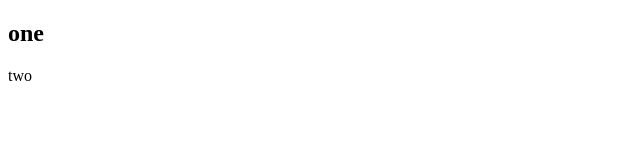
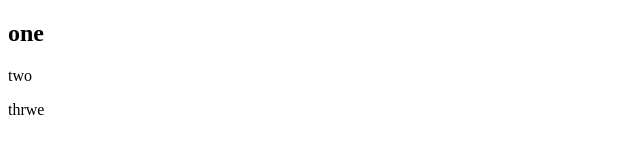
Before and after one commit to EFTEKHER/ostadone, a plain HTML site: page remove.html in a window 1280 px wide. Shown: the full height of the page, 0-640 px from the left. Drawn offline with Linux system fonts and the light colour scheme.

Commit message:
version 8.0.0

```diff
--- a/remove.html
+++ b/remove.html
@@ -8,5 +8,6 @@
 <body>
     <h2>one</h2>
     <p>two</p>
+    <p>thrwe</p>
 </body>
 </html>
```
